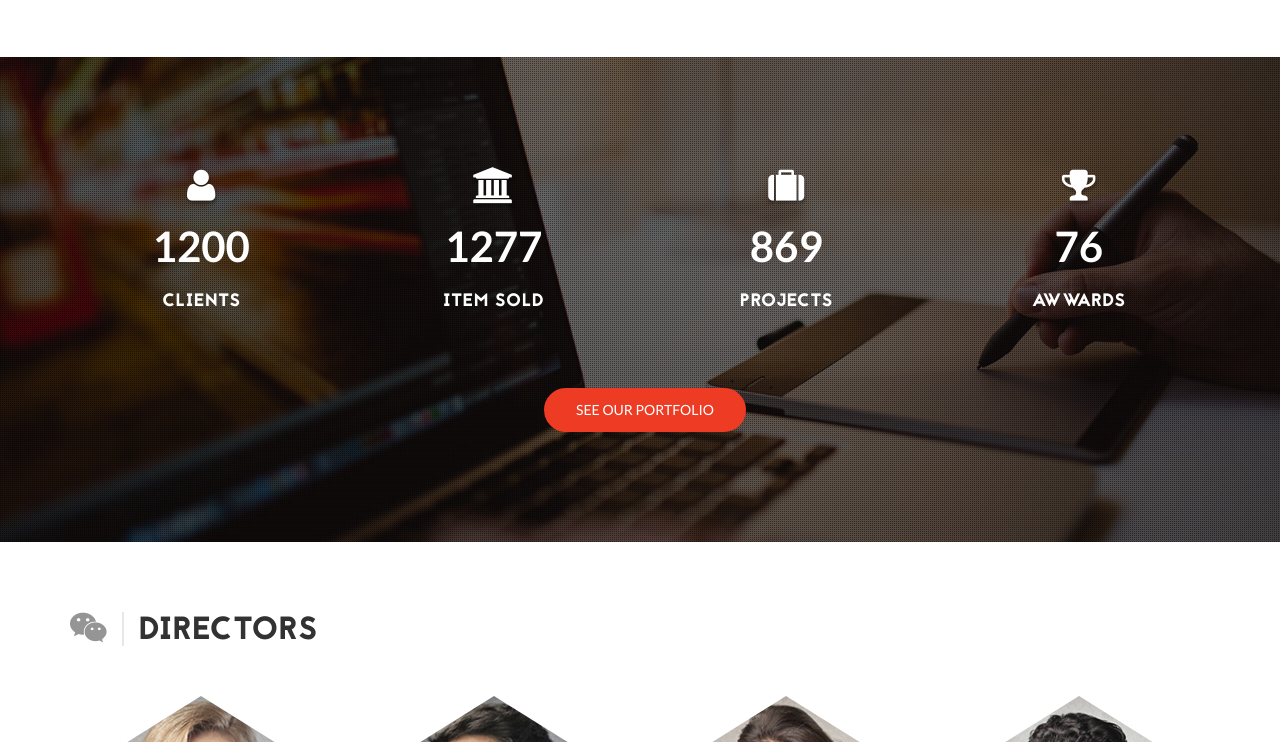
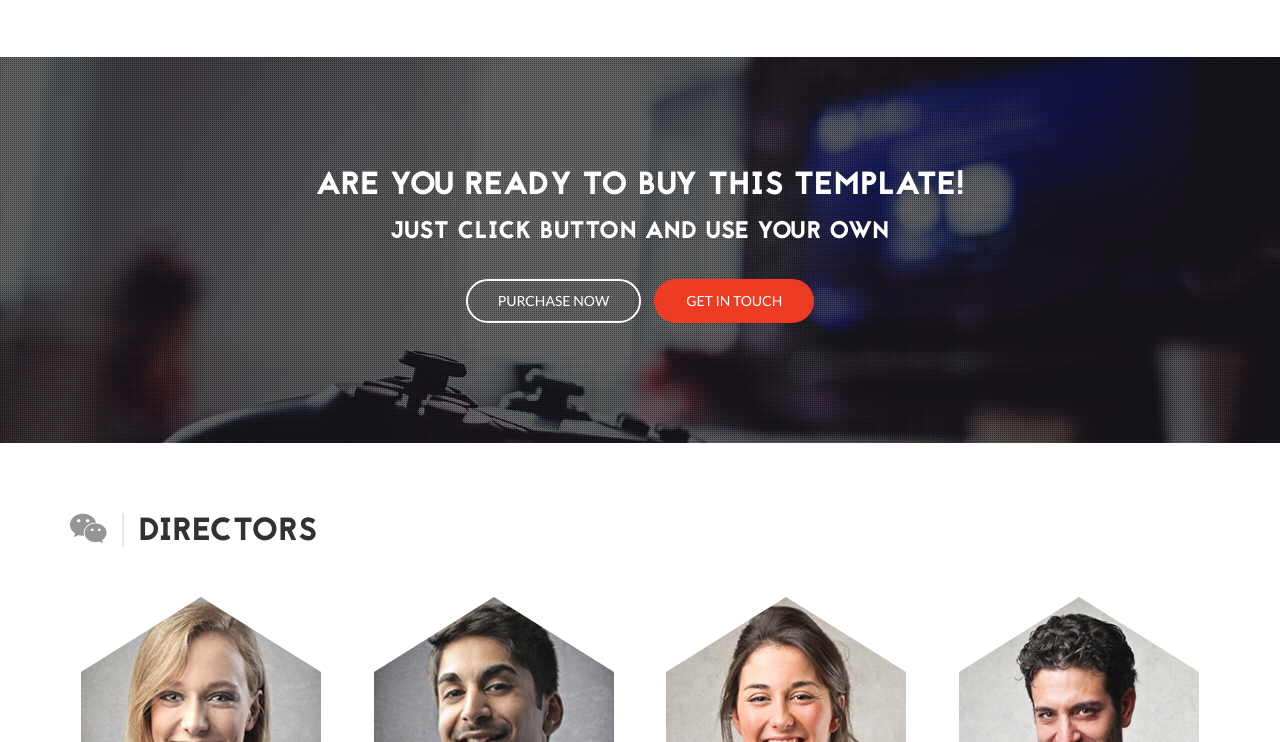
Before and after one commit to diyanethj/GMI, a plain HTML site: page about.html in a window 1280 px wide. Shown: the part 836-1578 px from the top of the page. Drawn offline with Linux system fonts and the light colour scheme.

Commit message:
about us complete

```diff
--- a/about.html
+++ b/about.html
@@ -248,7 +248,7 @@
 
 
 		<!-- Counter Strat -->
-		<div class="ts_counter_bg parallax parallax2">
+		<!-- <div class="ts_counter_bg parallax parallax2">
 			<div class="parallax-overlay"></div>
 			<div class="container">
 				<div class="row wow fadeInLeft text-center">
@@ -288,9 +288,30 @@
 
 					<div><a href="#" class="btn btn-primary solid">See Our Portfolio</a></div>
 
-				</div><!--/ row end -->
-			</div><!--/ Container end -->
-		</div><!--/ Counter end -->
+				</div>
+			</div>
+		</div> -->
+		<!--/ Counter end -->
+
+
+		<!-- about us -->
+		   <!-- Parallax 1 start -->
+	<section class="parallax parallax1">
+		<div class="parallax-overlay"></div>
+		<div class="container">
+			<div class="row">
+				<div class="col-md-12 text-center">
+					<h2>Are You Ready to Buy This Template!</h2>
+					<h3>Just Click Button and Use Your Own</h3>
+					<p>
+						<a href="#" class="btn btn-primary white">Purchase Now</a>
+						<a href="#" class="btn btn-primary solid">Get In Touch</a>
+					</p>
+				</div>
+			</div>
+		</div><!-- Container end -->
+    </section><!-- Parallax 1 end -->
+		<!-- about us -->
 
 		<div class="gap-60"></div>
 
```
